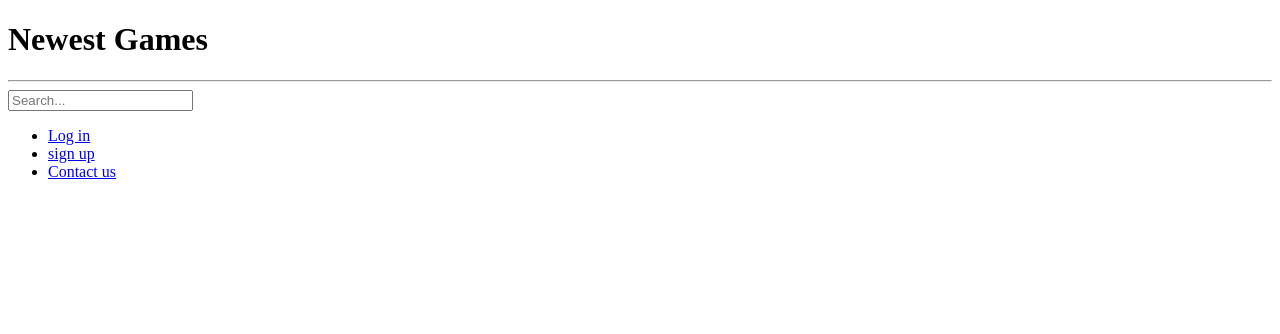
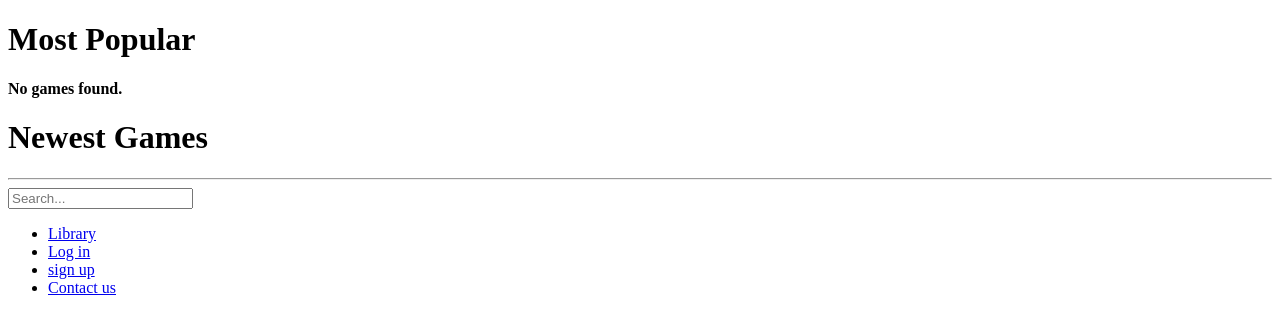
Before and after one commit to Hamster339/GameWebsite-Django, a Django app: page /gamewebsite/ in a window 1280 px wide. Shown: the top 334 px of the page. Run offline with Django 3.2, Linux system fonts and the light colour scheme; data that the repository does not hold is empty.

Commit message:
added searches field to game model so most popular games can be found

```diff
--- a/gamewebsite/models.py
+++ b/gamewebsite/models.py
@@ -40,6 +40,9 @@ class Game(models.Model):
     date_added = models.DateField()
     slug = models.SlugField(unique=True)
 
+    # needs to increment each time a user searches for a match for this game
+    searches = models.IntegerField(default=0)
+
     def save(self, *args, **kwargs):
         self.slug = slugify(self.name)
         super(Game, self).save(*args, **kwargs)
--- a/gamewebsite/urls.py
+++ b/gamewebsite/urls.py
@@ -5,12 +5,13 @@ app_name = 'gamewebsite'
 
 urlpatterns = [
     path('', views .game_library, name = 'game_library'),
+    path('Game-Library/', views .game_library, name = 'game_library'),
     path('contact-us/', views.contact_us, name = 'contact_us'),
     path('login/', views.log_in, name = 'log_in'),
     path('my-account/', views.my_account, name = 'my_account'),
     path('signup/', views.sign_up, name = 'sign_up'),
     path('logout/', views.user_logout, name = 'log_out'),
     #path('my-account/edit/', views.edit_account, name='edit_account'),
-    path('GameLibrary/<slug:game_name_slug>/', views.game_page, name='game_page')
+    path('Game-Library/<slug:game_name_slug>/', views.game_page, name='game_page')
     # path('GameLibrary/<slug:game_name_slug>/search-matches/', views.search_matches, name='search_matches'),
     ]
--- a/templates/gamewebsite/base.html
+++ b/templates/gamewebsite/base.html
@@ -20,6 +20,7 @@
 		</div>
         <div>
             <ul>
+			<li><a href="{% url 'gamewebsite:game_library' %}">Library</a>
             {% if user.is_authenticated %}
                 <li><a href="{% url 'gamewebsite:my_account' %}">My Account</a></li>
                  <li><a href="{% url 'gamewebsite:log_out' %}">Logout</a></li>
--- a/templates/gamewebsite/game_library.html
+++ b/templates/gamewebsite/game_library.html
@@ -8,13 +8,13 @@
         <p style="background-color:rgb(160,160,160) "></p>
 
 		<div>
-<!-- 	    <h1>Most Popular</h1>
+	    <h1>Most Popular</h1>
 
 		{% if popular %}
 			<ul>
 				{% for game in popular %}
 				<li>
-					<a href="/gamewebsite/GameLibrary/{{ game.slug }}/">{{ game.name }}</a>
+					<a href="/gamewebsite/Game-Library/{{ game.slug }}/">{{ game.name }}</a>
 					<img src="{{ game.thumbNail.url }}" />
 				</li>
 				{% endfor %}
@@ -23,7 +23,7 @@
 			<strong>No games found.</strong>
 		{% endif %}
 		</div>
-		 -->
+
 		<div>
 		<h1>Newest Games</h1>
 
@@ -31,8 +31,9 @@
 			<ul>
 			{% for game in newest %}
 				<li>
-					<a href="{% url 'gamewebsite:game_page' game.slug %}">{{ game.name }}</a>
-					<img src="{{ game.thumbNail.url }}" />
+					<a href="{% url 'gamewebsite:game_page' game.slug %}">
+						<img src="{{ game.thumbNail.url }}" width="100px" height="100px" alt ={{ game.name }}/>
+					</a>
 				</li>
 			{% endfor %}
 			</ul>
```
